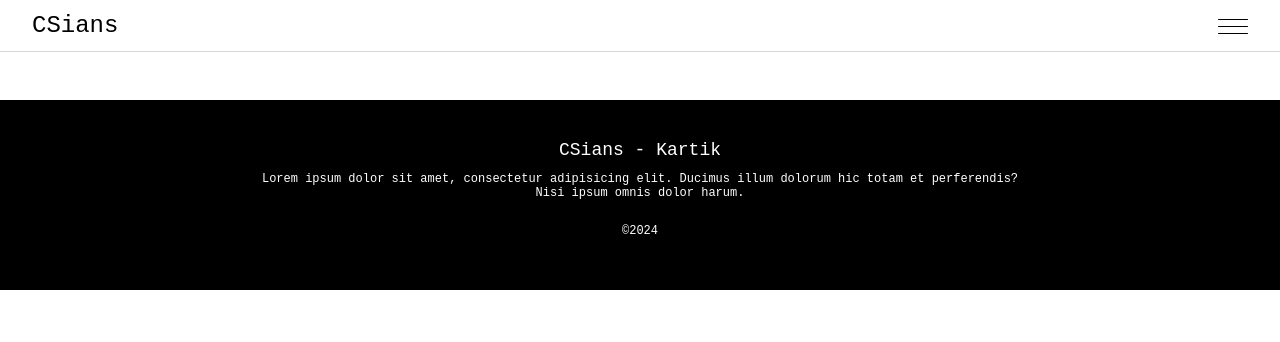
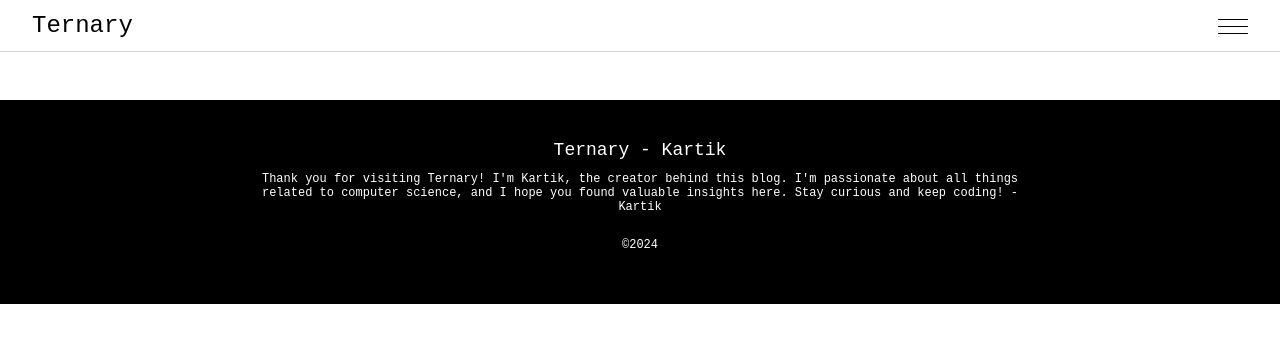
Before and after one commit to kartikpawar10/crud-blog-website, a website: page index.html in a window 1280 px wide. Drawn offline with Linux system fonts and the light colour scheme; no server answers.

Commit message:
i need to know

```diff
--- a/index.html
+++ b/index.html
@@ -4,7 +4,7 @@
 <head>
   <meta charset="UTF-8" />
   <meta name="viewport" content="width=device-width, initial-scale=1.0" />
-  <title>BLOGGER</title>
+  <title>Ternary</title>
   <link rel="stylesheet" href="styles.css" />
   <link rel="preconnect" href="https://fonts.googleapis.com" />
   <link rel="preconnect" href="https://fonts.gstatic.com" crossorigin />
@@ -17,7 +17,7 @@
 
 <body>
   <nav class="nav">
-    <div class="nav__logo"><a href="/">CSians</a></div>
+    <div class="nav__logo"><a href="/">Ternary</a></div>
     <a class="nav__hamburger">
       <span class="nav__hamburger__line"></span>
       <span class="nav__hamburger__line"></span>
@@ -68,10 +68,10 @@
     <div id="post-detail-container"></div>
   </main>
   <footer>
-    <h3>CSians - Kartik</h3>
+    <h3>Ternary - Kartik</h3>
     <p>
-      Lorem ipsum dolor sit amet, consectetur adipisicing elit. Ducimus illum
-      dolorum hic totam et perferendis? Nisi ipsum omnis dolor harum.
+      Thank you for visiting Ternary! I'm Kartik, the creator behind this blog. I'm passionate about all things related
+      to computer science, and I hope you found valuable insights here. Stay curious and keep coding! - Kartik
     </p>
     <span>
       <p>&copy;</p>
--- a/styles.css
+++ b/styles.css
@@ -114,6 +114,7 @@ body {
 
 p {
   font-family: monospace;
+  font-size: 20px;
 }
 
 main {
@@ -154,8 +155,6 @@ select:hover,
   cursor: pointer;
 }
 
-/* POST LIST */
-
 main {
   text-align: center;
 }
@@ -164,6 +163,8 @@ main {
 .post-title h3 a {
   color: black;
   text-decoration: none;
+  font-style: normal;
+  font-weight: bold;
 }
 
 #posts-list {
```
Also changed, not shown: post-detail.html (+15 -25 lines).
